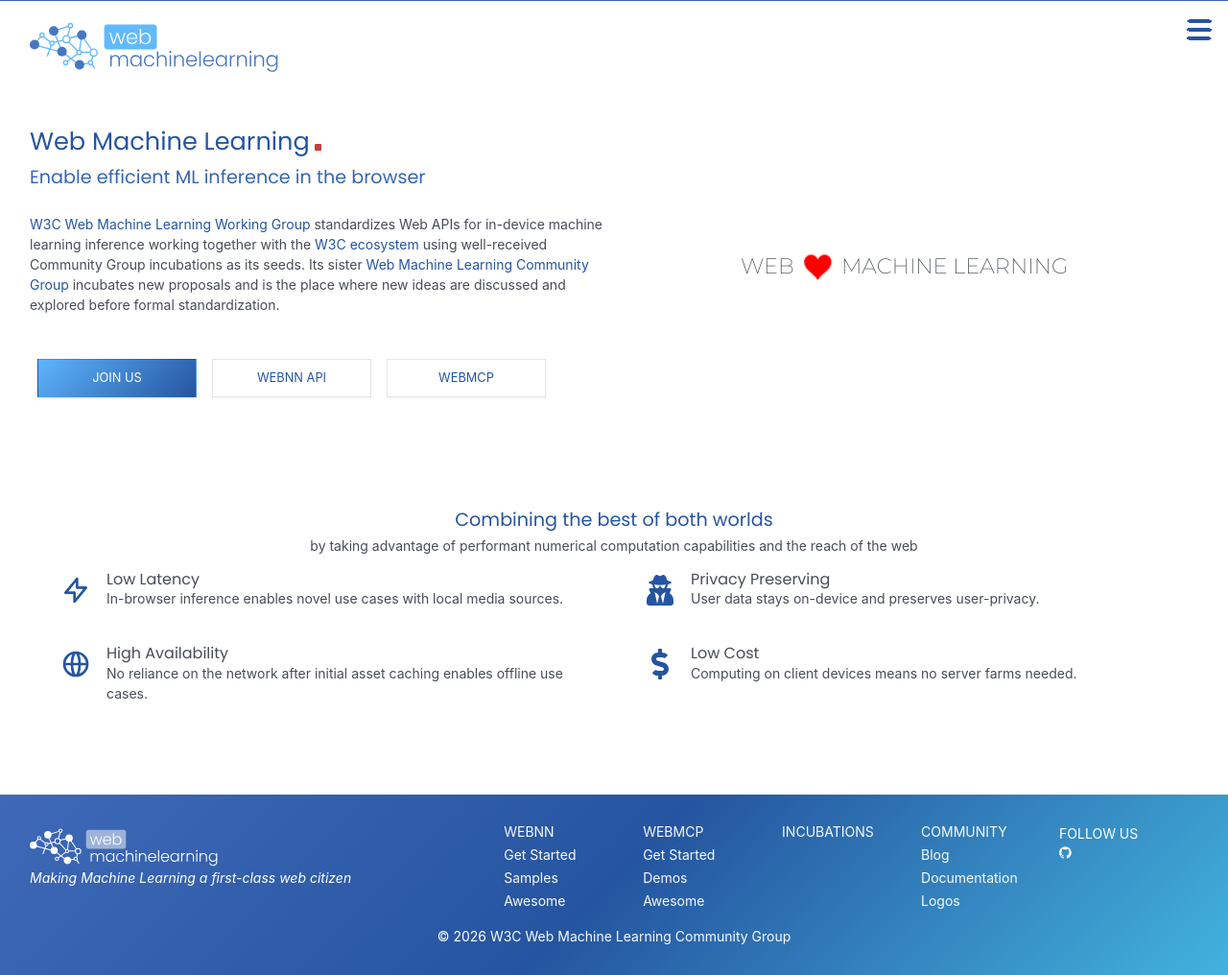
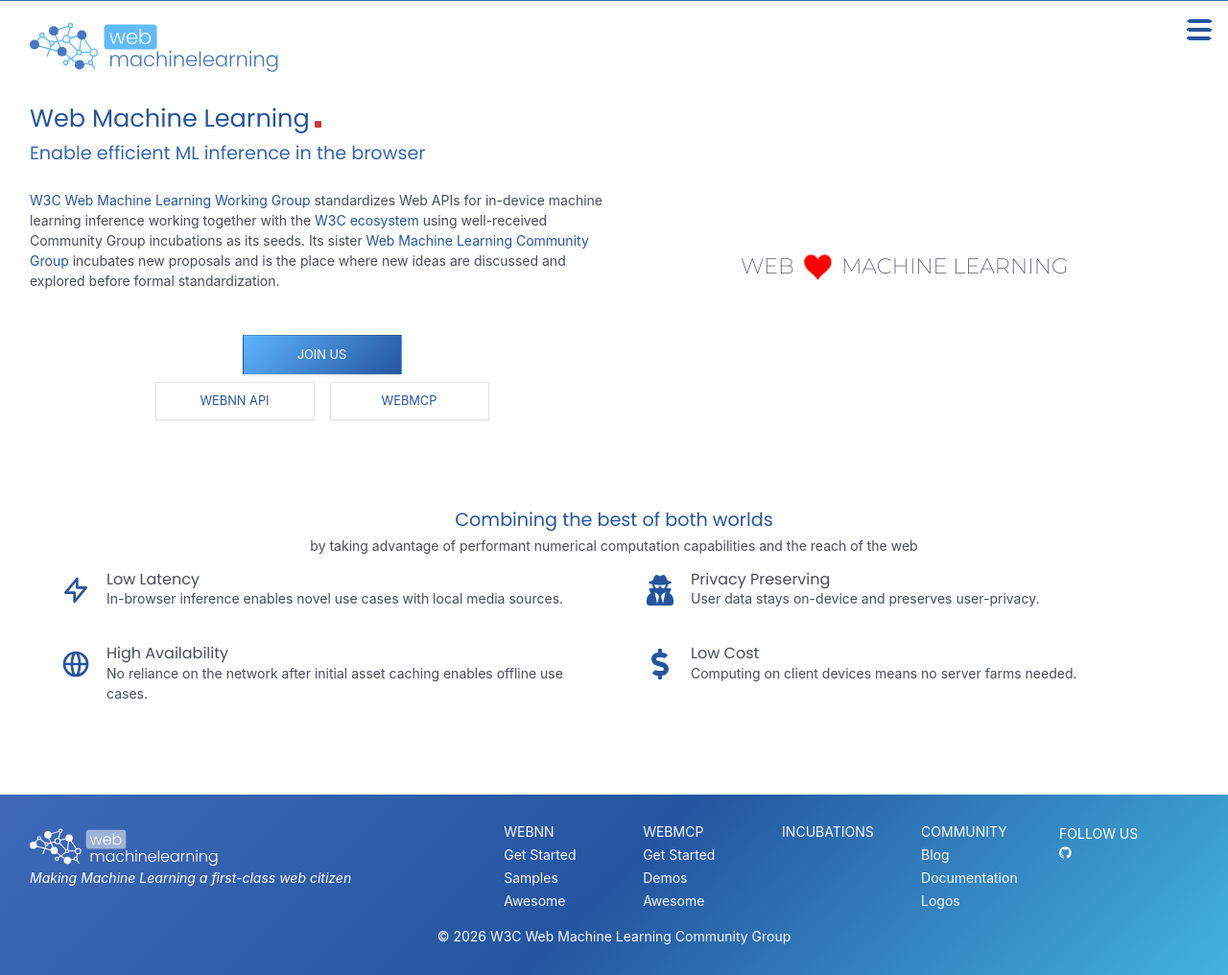
Before and after one commit to webmachinelearning/webmachinelearning.github.io, a Jekyll site: the page built from index.md, in a window 1280 px wide. Shown: the whole page at 96% size. Built offline with Jekyll 4.4.1, drawn with Linux system fonts in a browser that asks for light colours.

Commit message:
Center index hero buttons in two rows

```diff
--- a/_layouts/index.html
+++ b/_layouts/index.html
@@ -30,7 +30,11 @@
                   <div class="marqueeinner"><span>Join us</span><span>Join us</span><span>Join us</span><span>Join
                       us</span></div>
                 </div>
-              </a><a class="button buttonwhite" href="{{ 'webnn-intro' | relative_url }}">WebNN API</a><a class="button buttonwhite" href="{{ 'webmcp-intro' | relative_url }}">WebMCP</a>
+              </a>
+              <div class="button-row">
+                <a class="button buttonwhite" href="{{ 'webnn-intro' | relative_url }}">WebNN API</a>
+                <a class="button buttonwhite" href="{{ 'webmcp-intro' | relative_url }}">WebMCP</a>
+              </div>
             </div>
 
           </div>
--- a/_sass/main.scss
+++ b/_sass/main.scss
@@ -447,6 +447,18 @@
 
 .herobar .buttonwhite:hover {
     border: 1px solid $brand-color;
+}
+
+.herobar.my .buttons {
+    display: flex;
+    flex-direction: column;
+    align-items: center;
+}
+
+.herobar.my .button-row {
+    display: flex;
+    flex-wrap: wrap;
+    justify-content: center;
 }
 
 .button::before,
```
